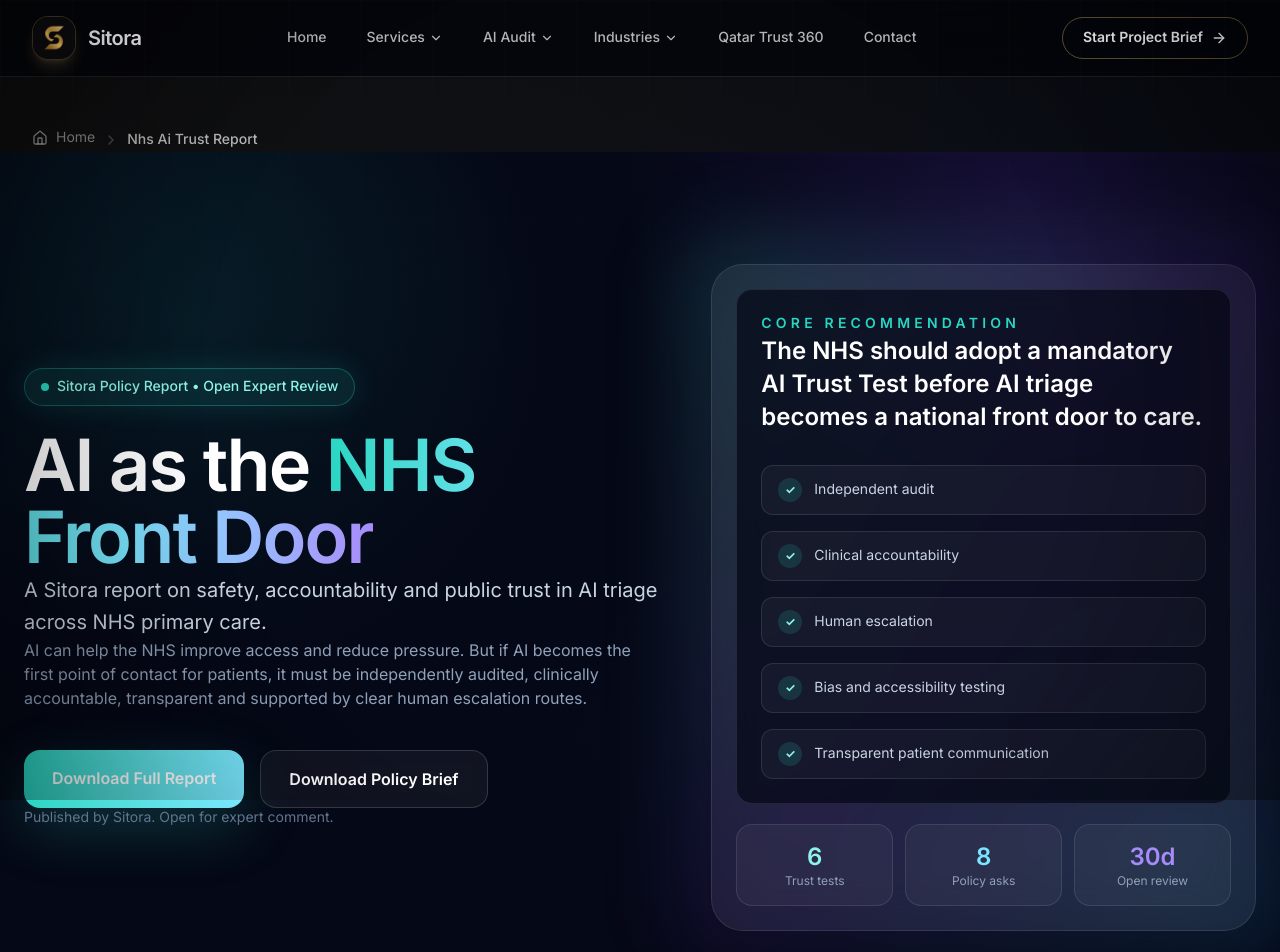
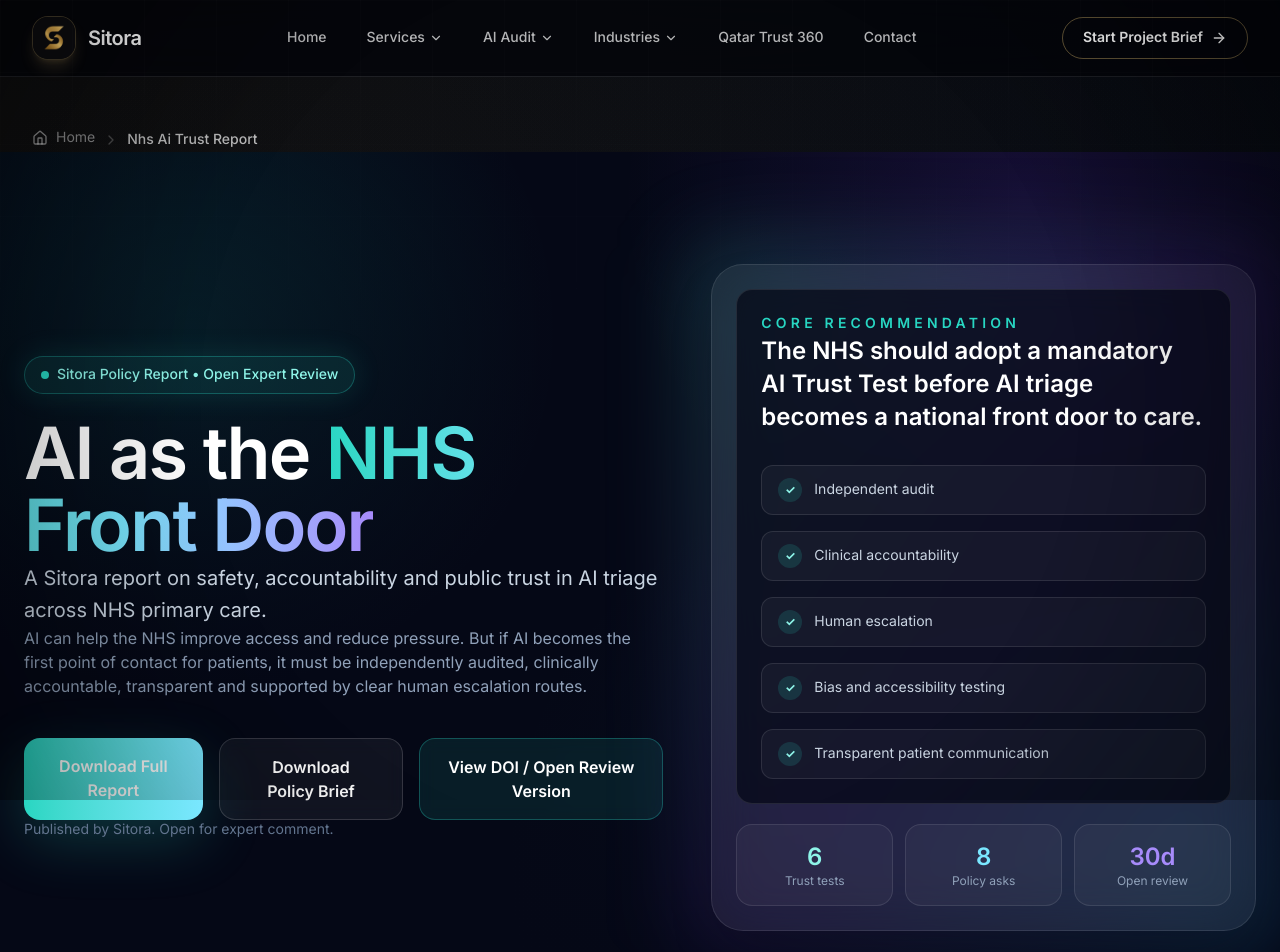
Before and after one commit to Nylon1/SitoraBrandingagency, a Next.js app: page /nhs-ai-trust-report in a window 1280 px wide. Shown: the top 952 px of the page. Built offline with nearby package versions, Linux system fonts and the light colour scheme; a web font is replaced by a local one.

Commit message:
Build Sitora Trust 360 rules engine and Qatar rules library

```diff
--- a/app/nhs-ai-trust-report/page.tsx
+++ b/app/nhs-ai-trust-report/page.tsx
@@ -100,6 +100,16 @@ export default function NhsAiTrustReportPage() {
               >
                 Download Policy Brief
               </a>
+
+              <a
+  href="https://zenodo.org/records/21205158"
+  target="_blank"
+  rel="noopener noreferrer"
+  className="rounded-2xl border border-[#28D6C2]/30 bg-[#28D6C2]/10 px-7 py-4 text-center font-semibold text-[#8EF4E8] backdrop-blur transition hover:border-[#28D6C2]/60 hover:bg-[#28D6C2]/15"
+>
+  View DOI / Open Review Version
+</a>
+
             </div>
 
             <p className="mt-4 text-sm text-slate-500">
@@ -408,7 +418,7 @@ export default function NhsAiTrustReportPage() {
               </a>
 
               <a
-                href="mailto:policy@sitora.ai"
+                href="mailto:compliance@sitora.co.uk"
                 className="rounded-2xl border border-white/15 bg-white/5 px-6 py-4 text-center font-semibold text-white transition hover:bg-white/10"
               >
                 Contact Sitora
```
